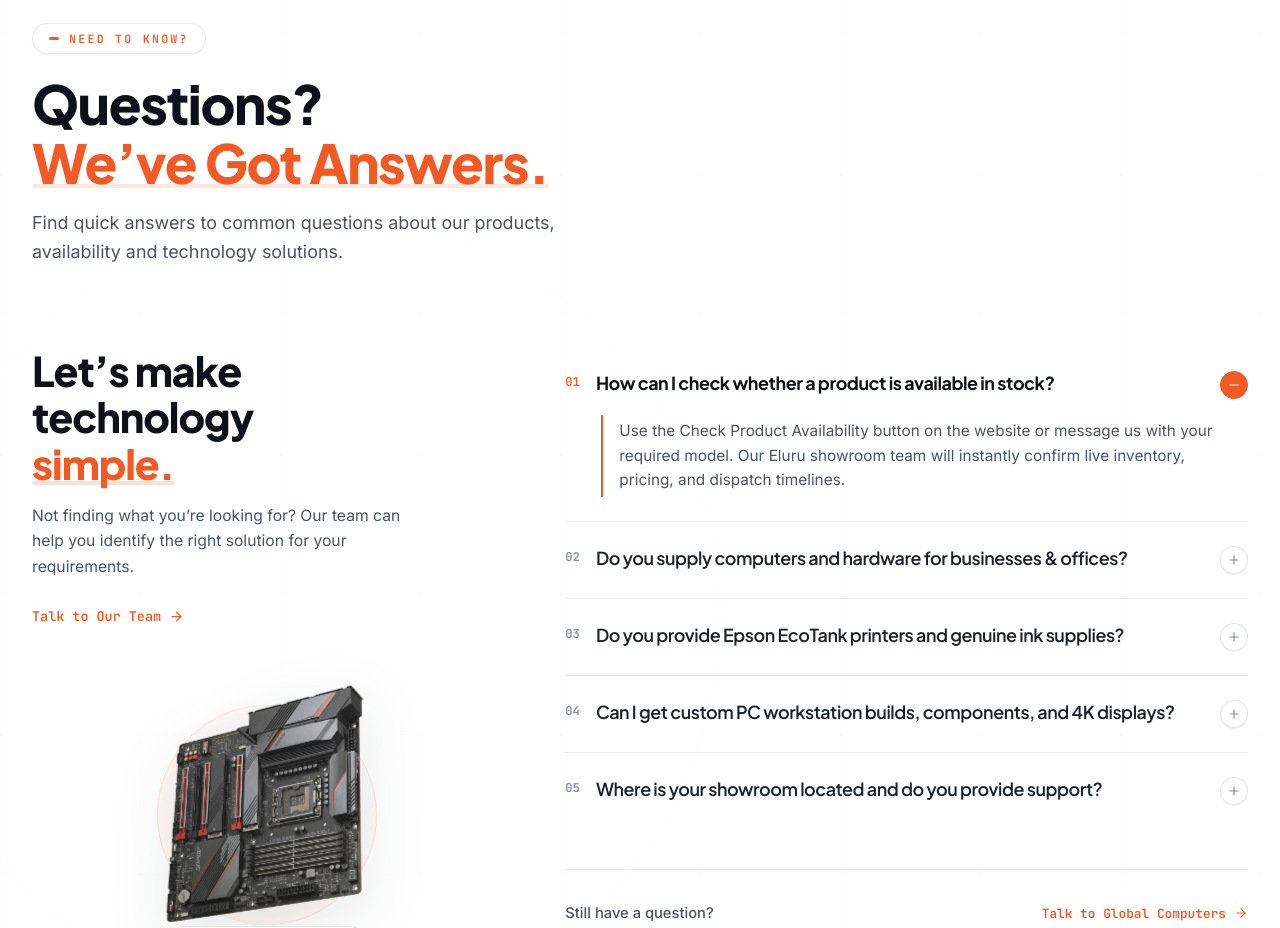
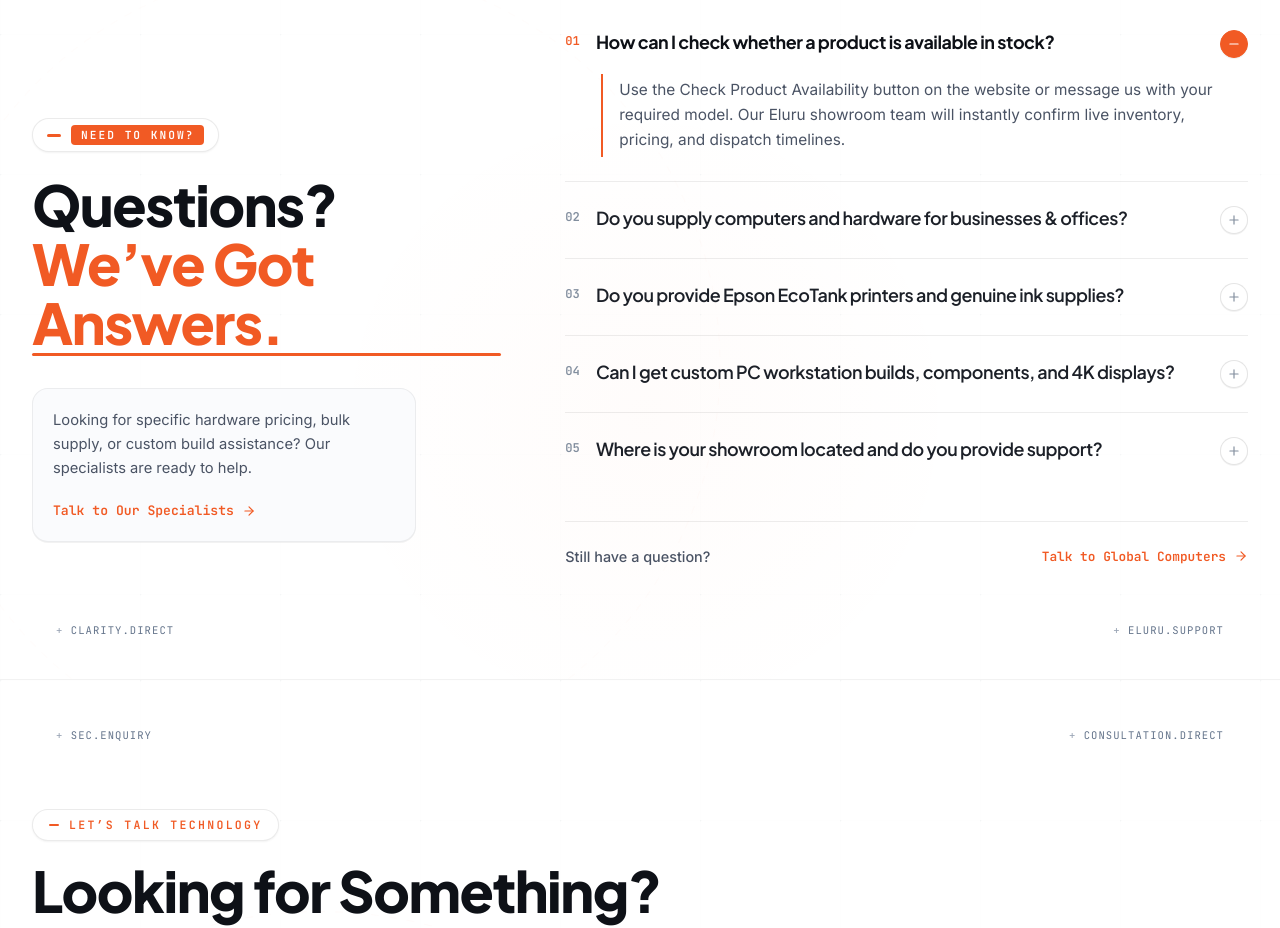
Before and after one commit to raambow-co/globalcomputerselruru, a React (Vite) app: page / in a window 1280 px wide. Shown: the part 7300-8228 px from the top of the page. Built offline with nearby package versions, Linux system fonts and the light colour scheme.

Commit message:
feat: redesign FAQ section with exact screenshot header and remove motherboard image and old paragraphs

```diff
--- a/src/components/FAQSection.tsx
+++ b/src/components/FAQSection.tsx
@@ -1,5 +1,5 @@
-import React, { useState, useRef, useEffect } from 'react';
-import { ArrowRight, ChevronRight, HelpCircle, MessageSquare, Minus, Plus, Sparkles } from 'lucide-react';
+import React, { useState } from 'react';
+import { ArrowRight, Minus, Plus } from 'lucide-react';
 
 interface FAQSectionProps {
   onOpenEnquiry: (topic?: string) => void;
@@ -14,19 +14,7 @@ interface FAQItem {
 }
 
 export const FAQSection: React.FC<FAQSectionProps> = ({ onOpenEnquiry }) => {
-  const containerRef = useRef<HTMLDivElement>(null);
-  const hardwareRef = useRef<HTMLDivElement>(null);
   const [openId, setOpenId] = useState<string | null>('faq-1');
-
-  // Parallax physics loop for the 3D studio motherboard/hardware
-  const physicsState = useRef({
-    targetX: 0,
-    targetY: 0,
-    currentX: 0,
-    currentY: 0,
-    isVisible: true,
-    lastTime: performance.now(),
-  });
 
   const faqs: FAQItem[] = [
     {
@@ -71,84 +59,6 @@ export const FAQSection: React.FC<FAQSectionProps> = ({ onOpenEnquiry }) => {
     },
   ];
 
-  const filteredFaqs = faqs;
-
-  useEffect(() => {
-    // 1. Intersection Observer
-    const observer = new IntersectionObserver(
-      ([entry]) => {
-        physicsState.current.isVisible = entry.isIntersecting;
-      },
-      { threshold: 0.05 }
-    );
-
-    if (containerRef.current) {
-      observer.observe(containerRef.current);
-    }
-
-    // 2. Mouse Move Listener
-    const handleMouseMove = (e: MouseEvent) => {
-      const { innerWidth, innerHeight } = window;
-      physicsState.current.targetX = (e.clientX - innerWidth / 2) / (innerWidth / 2);
-      physicsState.current.targetY = (e.clientY - innerHeight / 2) / (innerHeight / 2);
-    };
-
-    const handleTouchMove = (e: TouchEvent) => {
-      if (e.touches.length > 0) {
-        const { innerWidth, innerHeight } = window;
-        const touch = e.touches[0];
-        physicsState.current.targetX = (touch.clientX - innerWidth / 2) / (innerWidth / 2);
-        physicsState.current.targetY = (touch.clientY - innerHeight / 2) / (innerHeight / 2);
-      }
-    };
-
-    window.addEventListener('mousemove', handleMouseMove, { passive: true });
-    window.addEventListener('touchmove', handleTouchMove, { passive: true });
-
-    // 3. Smooth Delta-time Lerp loop
-    let frameId: number;
-    const renderLoop = (time: number) => {
-      if (physicsState.current.isVisible) {
-        const dt = Math.min((time - physicsState.current.lastTime) / 1000, 0.1);
-        physicsState.current.lastTime = time;
-
-        const ambientX = Math.sin(time * 0.0006) * 0.02;
-        const ambientY = Math.cos(time * 0.0005) * 0.02;
-
-        const targetX = physicsState.current.targetX + ambientX;
-        const targetY = physicsState.current.targetY + ambientY;
-
-        const lerpFactor = 1 - Math.pow(0.002, dt);
-        physicsState.current.currentX +=
-          (targetX - physicsState.current.currentX) * lerpFactor;
-        physicsState.current.currentY +=
-          (targetY - physicsState.current.currentY) * lerpFactor;
-
-        if (hardwareRef.current) {
-          const cx = physicsState.current.currentX;
-          const cy = physicsState.current.currentY;
-          const tx = (cx * 16).toFixed(2);
-          const ty = (cy * 12).toFixed(2);
-          const rx = (-cy * 5).toFixed(2);
-          const ry = (cx * 5).toFixed(2);
-
-          hardwareRef.current.style.transform = `translate3d(${tx}px, ${ty}px, 0px) rotateX(${rx}deg) rotateY(${ry}deg)`;
-        }
-      }
-
-      frameId = requestAnimationFrame(renderLoop);
-    };
-
-    frameId = requestAnimationFrame(renderLoop);
-
-    return () => {
-      observer.disconnect();
-      window.removeEventListener('mousemove', handleMouseMove);
-      window.removeEventListener('touchmove', handleTouchMove);
-      cancelAnimationFrame(frameId);
-    };
-  }, []);
-
   const toggleFAQ = (id: string) => {
     setOpenId((prev) => (prev === id ? null : id));
   };
@@ -156,13 +66,12 @@ export const FAQSection: React.FC<FAQSectionProps> = ({ onOpenEnquiry }) => {
   return (
     <section
       id="faq"
-      ref={containerRef}
-      className="relative bg-white text-[#0E1117] py-24 sm:py-32 overflow-hidden border-t border-black/[0.05] selection:bg-[#F15A24] selection:text-white"
+      className="relative bg-white text-[#0E1117] py-20 sm:py-28 overflow-hidden border-t border-black/[0.05] selection:bg-[#F15A24] selection:text-white"
     >
       {/* 1. White Studio Ambient Lighting & Technical Coordinate Geometry */}
       <div className="absolute inset-0 pointer-events-none z-0 overflow-hidden select-none">
         {/* Soft Ambient Directional Lighting */}
-        <div className="absolute top-1/4 left-1/4 w-[650px] h-[650px] bg-[radial-gradient(50%_50%_at_50%_50%,rgba(241, 90, 36,0.018)_0%,rgba(255,255,255,0)_100%)]" />
+        <div className="absolute top-1/4 left-1/4 w-[650px] h-[650px] bg-[radial-gradient(50%_50%_at_50%_50%,rgba(241,90,36,0.018)_0%,rgba(255,255,255,0)_100%)]" />
 
         {/* Minimal Grid SVG */}
         <svg
@@ -216,103 +125,56 @@ export const FAQSection: React.FC<FAQSectionProps> = ({ onOpenEnquiry }) => {
 
       <div className="relative z-10 max-w-[1280px] mx-auto px-6 sm:px-8">
 
-        {/* 2. Compact Section Introduction */}
-        <div className="max-w-2xl mb-16 sm:mb-20 text-left">
+        {/* 2. Main 2-Column Editorial Layout (Left: Exact Screenshot Header & Support Card; Right: 5 FAQs Accordion) */}
+        <div className="grid grid-cols-1 lg:grid-cols-12 gap-12 lg:gap-16 items-start">
 
-          {/* Eyebrow Badge */}
-          <div className="inline-flex items-center gap-2.5 bg-white px-4 py-1.5 rounded-full border border-black/[0.08] shadow-xs mb-5">
-            <span className="w-2.5 h-[2.5px] bg-[#F15A24] rounded-full" />
-            <span className="font-mono text-[0.72rem] font-bold tracking-[0.2em] text-[#F15A24] uppercase">
+          {/* LEFT COLUMN: Exactly matching the uploaded design */}
+          <div className="lg:col-span-5 flex flex-col justify-start relative lg:sticky lg:top-28 text-left">
+
+            {/* Pill Badge with Orange Highlight Tag */}
+            <div className="inline-flex items-center gap-2.5 bg-white px-3.5 py-1.5 rounded-full border border-black/[0.08] shadow-xs mb-6 w-fit">
+              <span className="w-3.5 h-[3px] bg-[#F15A24] rounded-full" />
+              <span className="bg-[#F15A24] text-white font-mono text-[0.70rem] font-black tracking-[0.18em] px-2.5 py-0.5 rounded-sm uppercase">
                 NEED TO KNOW?
               </span>
             </div>
 
             {/* Main Headline */}
-          <h2 className="font-heading font-extrabold text-[clamp(2.1rem,4.2vw,3.4rem)] text-[#0E1117] leading-[1.1] tracking-tight mb-4 select-none">
-            Questions?{' '}
-            <span className="text-[#F15A24] relative inline-block">
+            <h2 className="font-heading font-black text-[clamp(2.4rem,4.4vw,3.8rem)] text-[#0E1117] leading-[1.04] tracking-tight mb-6 select-none">
+              Questions?<br />
+              <span className="text-[#F15A24] relative inline-block pb-1">
                 We’ve Got Answers.
-              <span className="absolute left-0 bottom-1 w-full h-1 bg-[#F15A24]/15 rounded-full" />
+                <span className="absolute left-0 bottom-0 w-full h-[3.5px] bg-[#F15A24] rounded-full" />
               </span>
             </h2>
 
-          {/* Concise Supporting Text */}
-          <p className="text-[1.02rem] sm:text-[1.12rem] text-[#4A5364] leading-relaxed max-w-xl font-normal">
-            Find quick answers to common questions about our products, availability and technology solutions.
-          </p>
-        </div>
-
-        {/* 3. Main Asymmetrical Editorial Layout (Left: Brand Statement & 3D Element; Right: Accordion) */}
-        <div className="grid grid-cols-1 lg:grid-cols-12 gap-12 lg:gap-16 items-start">
-
-          {/* LEFT COLUMN: Editorial Typography, Subtle 3D Hardware & Direct Action (5 Columns on LG) */}
-          <div className="lg:col-span-5 flex flex-col justify-between relative lg:sticky lg:top-28">
-
-            {/* Editorial Statement Typography */}
-            <div className="relative z-10 mb-8">
-              <h3 className="font-heading font-extrabold text-[clamp(1.85rem,3.2vw,2.75rem)] text-[#0E1117] leading-[1.14] tracking-tight mb-4">
-                Let’s make<br />
-                technology<br />
-                <span className="text-[#F15A24] relative inline-block">
-                  simple.
-                  <span className="absolute left-0 bottom-0.5 w-full h-1 bg-[#F15A24]/20 rounded-full" />
-                </span>
-              </h3>
-
-              <p className="text-[0.98rem] text-[#4A5364] leading-relaxed max-w-sm mb-6">
-                Not finding what you’re looking for? Our team can help you identify the right solution for your requirements.
+            {/* Supporting Help Card */}
+            <div className="bg-[#FAFBFD] rounded-2xl border border-black/[0.06] p-5 max-w-sm shadow-2xs mt-2">
+              <p className="text-[0.92rem] text-[#4A5364] leading-relaxed mb-4 font-normal">
+                Looking for specific hardware pricing, bulk supply, or custom build assistance? Our specialists are ready to help.
               </p>
 
-              {/* Direct Text CTA Action */}
               <button
                 type="button"
                 onClick={() => onOpenEnquiry('General Consultation & FAQ')}
-                className="group inline-flex items-center gap-2 font-mono text-[0.84rem] font-bold text-[#F15A24] hover:text-[#C03C0D] transition-colors duration-200 cursor-pointer"
+                className="group inline-flex items-center gap-2 font-mono text-[0.82rem] font-bold text-[#F15A24] hover:text-[#C03C0D] transition-colors duration-200 cursor-pointer"
               >
-                <span>Talk to Our Team</span>
+                <span>Talk to Our Specialists</span>
                 <ArrowRight
-                  size={15}
+                  size={14}
                   className="transition-transform duration-200 group-hover:translate-x-1.5"
                 />
               </button>
             </div>
 
-            {/* Subtle Studio 3D Hardware Element (Partially behind/adjacent with delicate parallax) */}
-            <div className="relative my-4 flex items-center justify-center min-h-[220px] sm:min-h-[260px]">
-
-              {/* Studio Backdrop Disc */}
-              <div className="absolute w-[220px] h-[220px] rounded-full bg-gradient-to-tr from-[#FFF2EB]/60 to-[#FAFBFD] border border-[#F15A24]/10 pointer-events-none" />
-
-              {/* 3D Hardware Object */}
-              <div
-                ref={hardwareRef}
-                className="relative z-10 w-full max-w-[280px] transition-transform duration-300 ease-out will-change-transform transform-gpu opacity-90"
-              >
-                <img
-                  src="/assets/motherboard.png"
-                  alt="Z790 Workstation Motherboard Architecture"
-                  className="w-full h-auto object-contain select-none drop-shadow-[0_18px_30px_rgba(15,23,42,0.11)]"
-                  loading="lazy"
-                />
           </div>
 
-              {/* Micro Technical Tag */}
-              <div className="absolute bottom-1 left-1/2 -translate-x-1/2 bg-white/90 backdrop-blur-md px-3 py-1 rounded-full border border-black/10 shadow-2xs z-20 flex items-center gap-1.5 whitespace-nowrap">
-                <span className="w-1.5 h-1.5 rounded-full bg-[#F15A24]" />
-                <span className="font-mono text-[0.62rem] font-medium text-[#0E1117]">
-                  Hardware Consultation Desk
-                </span>
-              </div>
-            </div>
-
-          </div>
-
-          {/* RIGHT COLUMN: Clean Minimalist Horizontal FAQ List (7 Columns on LG) */}
+          {/* RIGHT COLUMN: Clean Minimalist 5 FAQ Accordion List (7 Columns on LG) */}
           <div className="lg:col-span-7 flex flex-col">
 
             {/* Clean Horizontal Question Rows */}
             <div className="divide-y divide-black/[0.07]">
-              {filteredFaqs.map((faq) => {
+              {faqs.map((faq) => {
                 const isOpen = openId === faq.id;
 
                 return (
@@ -351,7 +213,7 @@ export const FAQSection: React.FC<FAQSectionProps> = ({ onOpenEnquiry }) => {
                         </span>
                       </div>
 
-                      {/* Minimal Minimalist Plus/Minus Control */}
+                      {/* Minimalist Plus/Minus Control */}
                       <div
                         className={`w-7 h-7 rounded-full flex items-center justify-center flex-shrink-0 transition-all duration-200 border ${
                           isOpen
@@ -379,8 +241,8 @@ export const FAQSection: React.FC<FAQSectionProps> = ({ onOpenEnquiry }) => {
             </div>
 
             {/* Bottom Transition Statement */}
-            <div className="mt-10 pt-8 border-t border-black/[0.07] flex flex-col sm:flex-row items-start sm:items-center justify-between gap-4">
-              <span className="text-[0.92rem] font-medium text-[#4A5364]">
+            <div className="mt-8 pt-6 border-t border-black/[0.07] flex flex-col sm:flex-row items-start sm:items-center justify-between gap-4">
+              <span className="text-[0.90rem] font-medium text-[#4A5364]">
                 Still have a question?
               </span>
 
```
Lines whose indentation alone changed are shown as unchanged.
